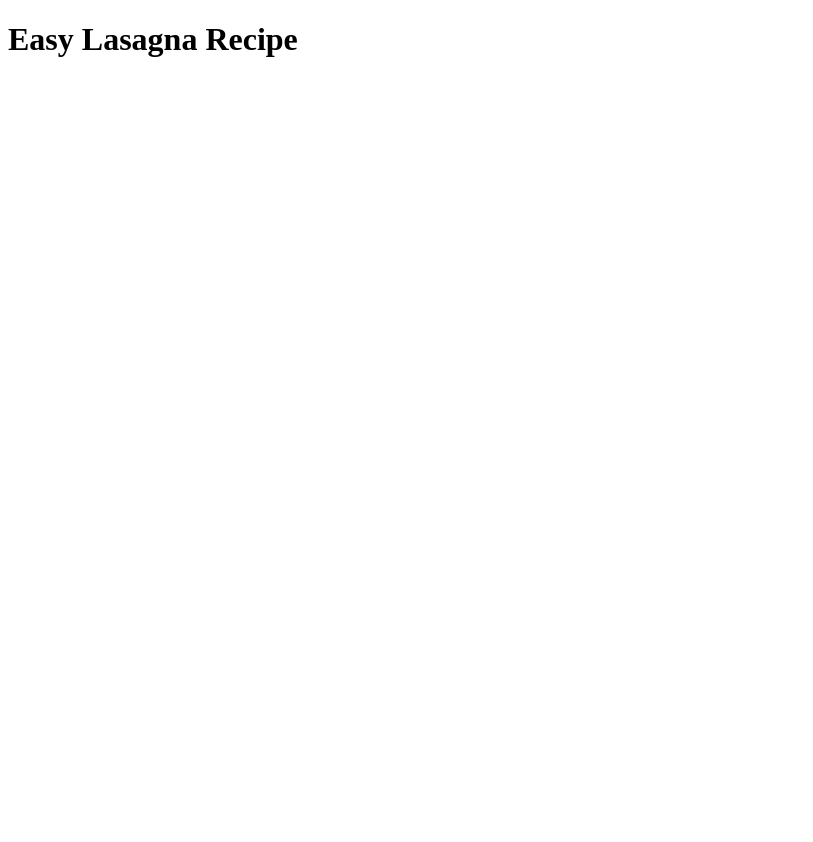
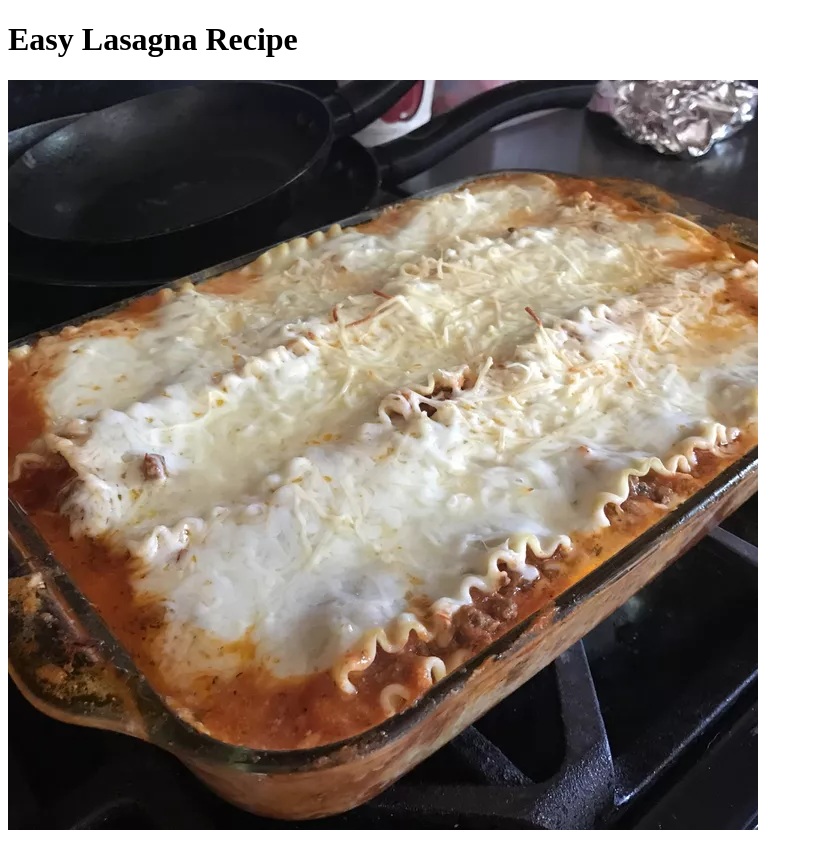
Before and after one commit to tkinthebay/odin-recipes, a plain HTML site: page recipes/lasagna.html in a window 1280 px wide. Shown: the whole page, without its empty margins (0-813 px from the left). Before the commit the page ends 800 px from the top, so only its background shows below. Drawn offline with Linux system fonts and the light colour scheme.

Commit message:
Add image of lasagna

```diff
--- a/recipes/lasagna.html
+++ b/recipes/lasagna.html
@@ -5,6 +5,6 @@
     </head>
     <body>
         <h1>Easy Lasagna Recipe</h1>
-
+        <img src="lasagna.webp" alt="lasagna covered in cheese">
     </body>
 </html>
```
Also changed, not shown: recipes/lasagna.webp (added).
